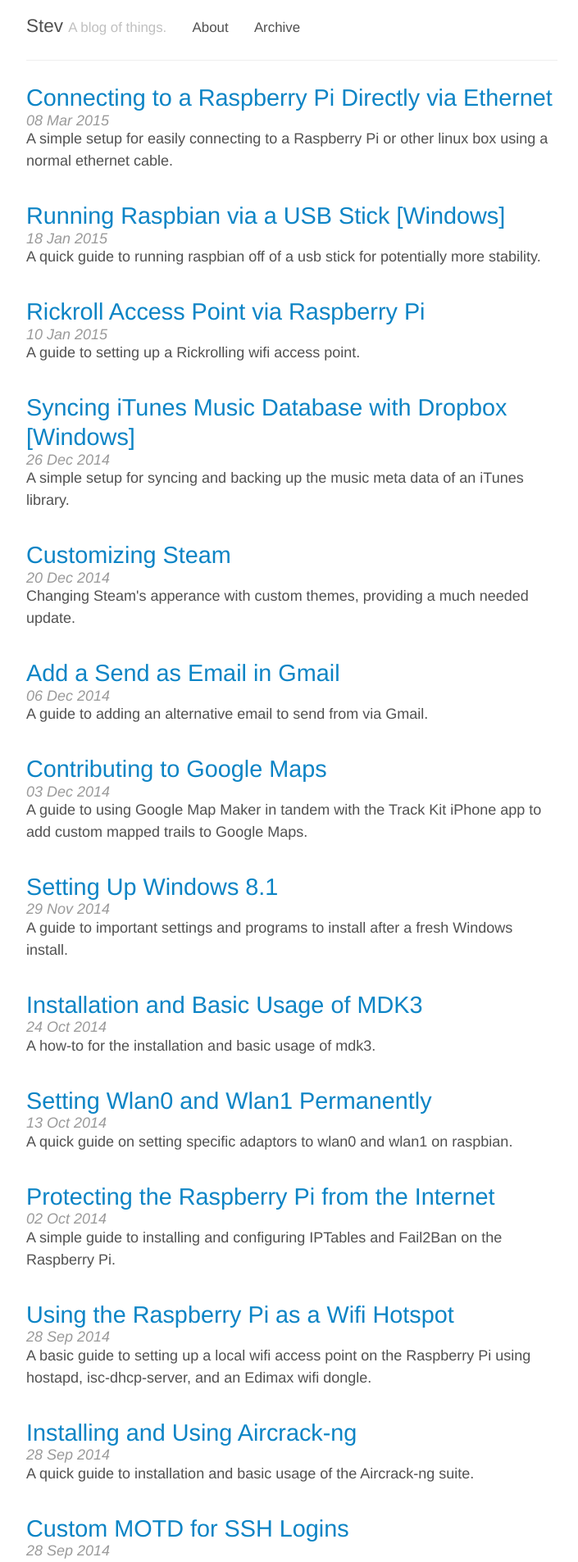
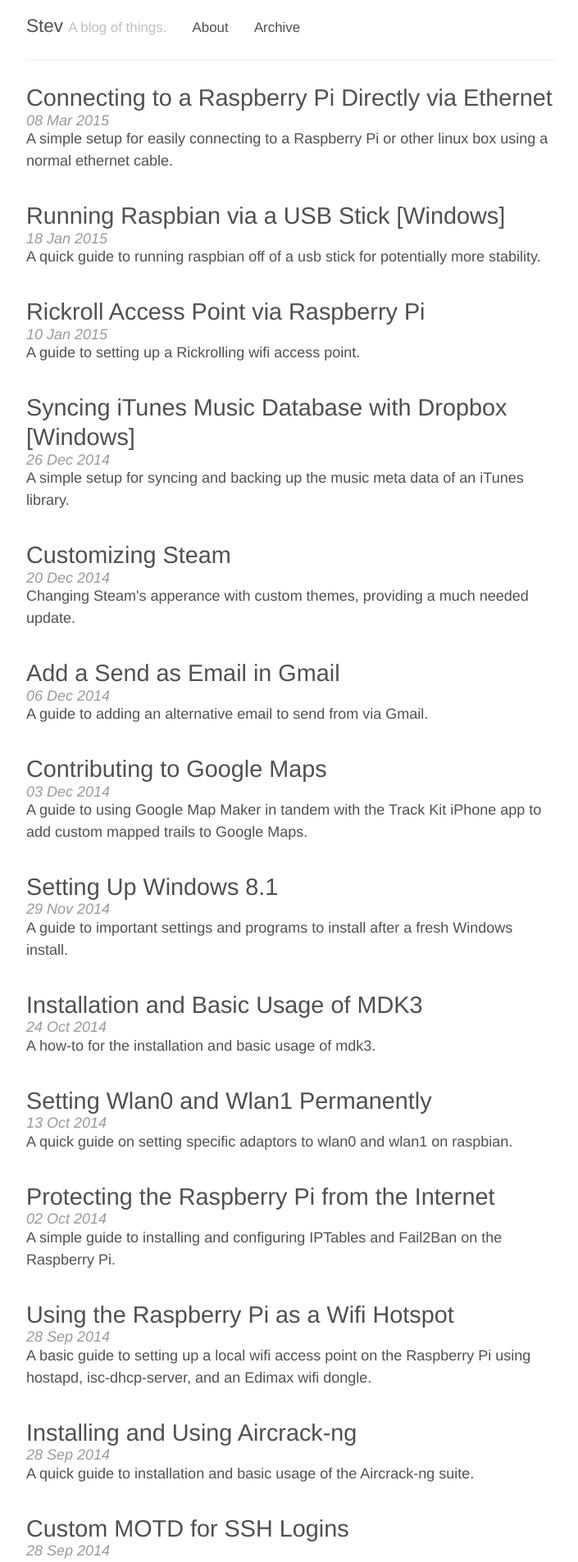
Before and after one commit to sbdchd/blog, a Jekyll site: the page built from index.html, in a window 1280 px wide. Shown: the top 1906 px of the page at 82% size, without its empty margins (284-989 px from the left). Built offline with Jekyll 4.4.1, drawn with Linux system fonts in a browser that asks for light colours; Markdown is read by kramdown in place of the engine named in the settings; the list of posts is cut into pages by our own code.

Commit message:
modified title colors

```diff
--- a/public/css/poole.css
+++ b/public/css/poole.css
@@ -47,7 +47,7 @@
   margin-bottom: .5rem;
   font-weight: 300;
   line-height: 1.25;
-  color: #0c84c5;
+  color: #505050;
   text-rendering: optimizeLegibility;
 }
 h1 {
@@ -254,7 +254,7 @@
 .page-title,
 .post-title,
 .post-title a {
-  color: #0c84c5;
+  color: #505050;
   font-weight: normal;
 }
 .page-title,
```
